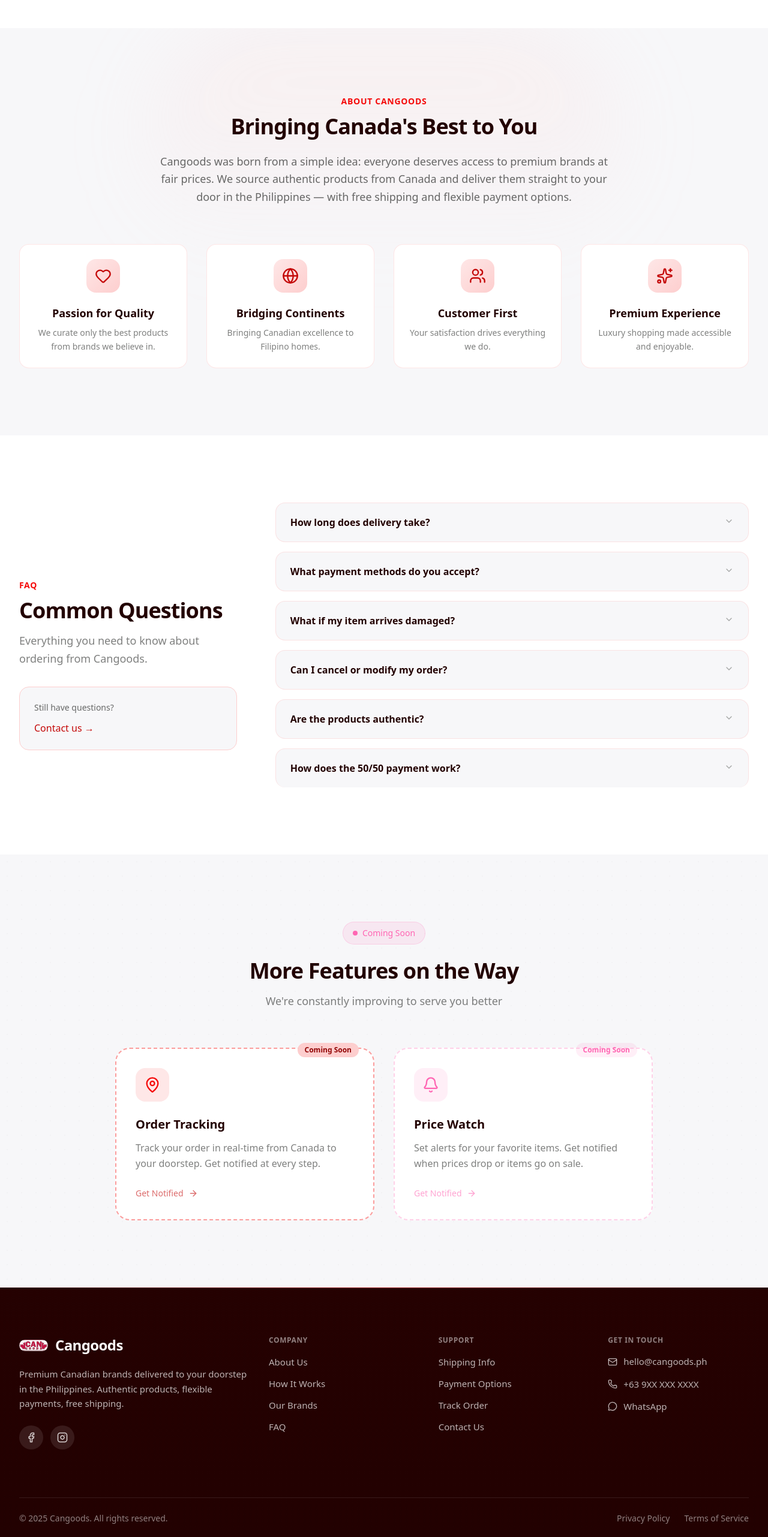
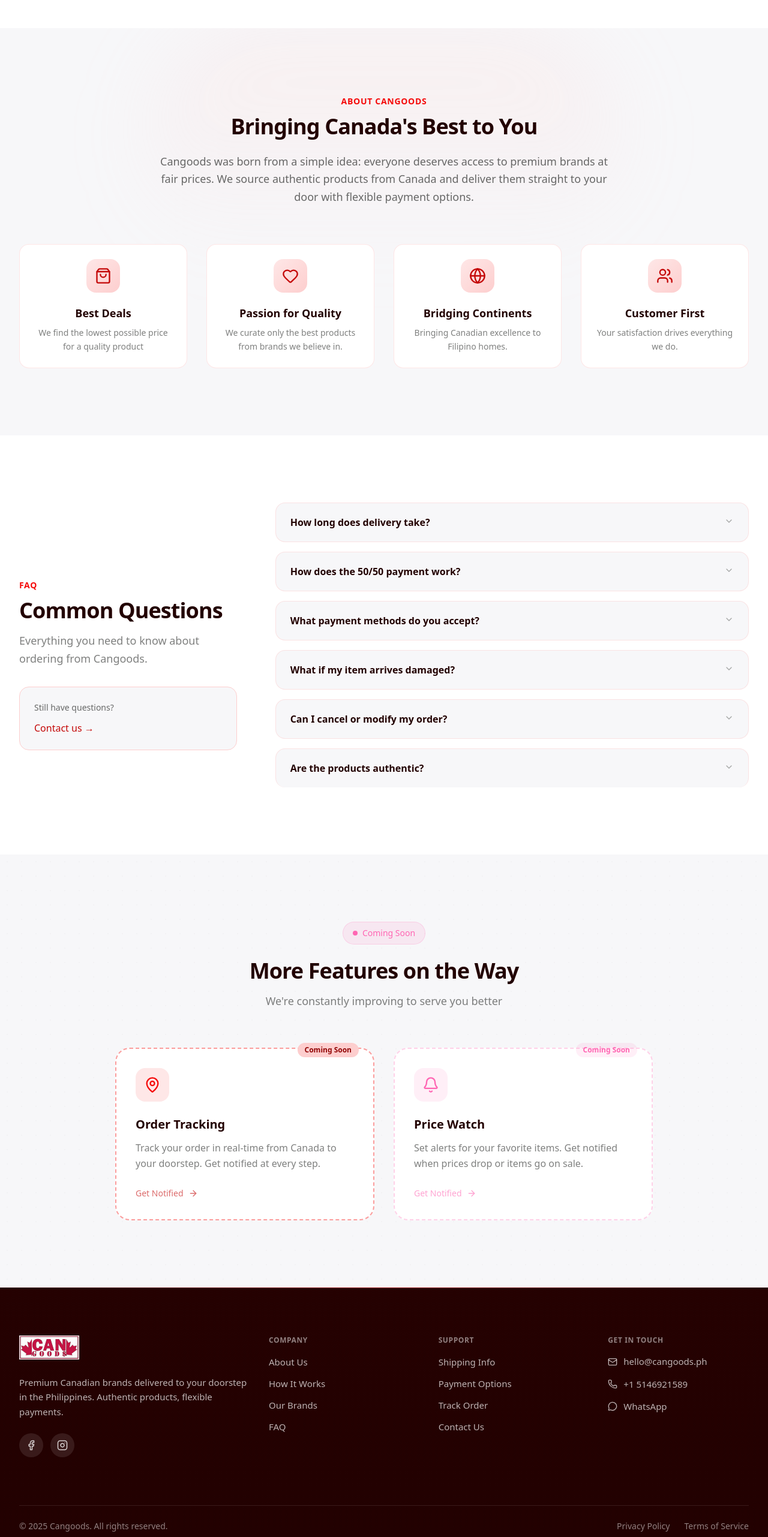
Before and after one commit to Royaldner/customer-profile-collector, a Next.js app: page / in a window 1280 px wide. Shown: the part 4935-7498 px from the top of the page at 60% size. Built offline with nearby package versions, Linux system fonts and the light colour scheme.

Commit message:
style(landing): update about section, footer details, and FAQ content
By: Baroroy

Co-Authored-By: Claude <noreply@anthropic.com>

```diff
--- a/src/components/marketing/about-section.tsx
+++ b/src/components/marketing/about-section.tsx
@@ -1,7 +1,13 @@
-import { Heart, Globe, Users, Sparkles } from 'lucide-react'
+import { Heart, Globe, Users, ShoppingBag } from 'lucide-react'
 import { cn } from '@/lib/utils'
 
 const values = [
+  {
+    icon: ShoppingBag,
+    title: 'Best Deals',
+    description:
+      'We find the lowest possible price for a quality product',
+  },
   {
     icon: Heart,
     title: 'Passion for Quality',
@@ -20,12 +26,7 @@ const values = [
     description:
       'Your satisfaction drives everything we do.',
   },
-  {
-    icon: Sparkles,
-    title: 'Premium Experience',
-    description:
-      'Luxury shopping made accessible and enjoyable.',
-  },
+
 ]
 
 export default function AboutSection() {
@@ -49,8 +50,7 @@ export default function AboutSection() {
           <p className="mt-6 text-lg text-[var(--graphite)]/70 leading-relaxed">
             Cangoods was born from a simple idea: everyone deserves access to premium
             brands at fair prices. We source authentic products from Canada and deliver
-            them straight to your door in the Philippines — with free shipping and
-            flexible payment options.
+            them straight to your door with flexible payment options.
           </p>
         </div>
 
--- a/src/components/marketing/footer.tsx
+++ b/src/components/marketing/footer.tsx
@@ -22,8 +22,8 @@ const footerLinks = {
 }
 
 const socialLinks = [
-  { icon: Facebook, href: 'https://facebook.com/cangoods', label: 'Facebook' },
-  { icon: Instagram, href: 'https://instagram.com/cangoods', label: 'Instagram' },
+  { icon: Facebook, href: 'https://www.facebook.com/goodiescanada', label: 'Facebook' },
+  { icon: Instagram, href: 'https://www.instagram.com/goodiescanada/', label: 'Instagram' },
 ]
 
 export default function Footer() {
@@ -48,19 +48,16 @@ export default function Footer() {
                   <Image
                     src="/logo.svg"
                     alt="Cangoods"
-                    width={48}
-                    height={48}
-                    className="rounded-xl transition-transform duration-300 group-hover:scale-105"
+                    width={100}
+                    height={36}
+                    className="transition-transform duration-300 group-hover:scale-105"
                   />
                 </div>
-                <span className="text-2xl font-semibold tracking-tight">
-                  Cangoods
-                </span>
               </Link>
 
               <p className="mt-5 text-[15px] leading-relaxed text-white/70 max-w-sm">
                 Premium Canadian brands delivered to your doorstep in the Philippines.
-                Authentic products, flexible payments, free shipping.
+                Authentic products, flexible payments.
               </p>
 
               {/* Social Links */}
@@ -138,16 +135,16 @@ export default function Footer() {
                     </li>
                     <li>
                       <a
-                        href="tel:+639XXXXXXXXX"
+                        href="tel:+1 5146921589"
                         className="inline-flex items-center gap-2.5 text-[15px] text-white/70 transition-colors duration-200 hover:text-[var(--hot-pink)]"
                       >
                         <Phone className="h-4 w-4 flex-shrink-0" />
-                        +63 9XX XXX XXXX
+                        +1 5146921589
                       </a>
                     </li>
                     <li>
                       <a
-                        href="https://wa.me/639XXXXXXXXX"
+                        href="https://wa.me/15146900134"
                         target="_blank"
                         rel="noopener noreferrer"
                         className="inline-flex items-center gap-2.5 text-[15px] text-white/70 transition-colors duration-200 hover:text-[var(--hot-pink)]"
--- a/src/data/faq.ts
+++ b/src/data/faq.ts
@@ -7,7 +7,12 @@ export const faqItems: FAQItem[] = [
   {
     question: 'How long does delivery take?',
     answer:
-      'Delivery typically takes 4-8 weeks from order confirmation. This includes sourcing, quality inspection, and international shipping from Canada to the Philippines. We\'ll keep you updated every step of the way.',
+      'Delivery typically takes 10-12 weeks from order confirmation. This includes sourcing, quality inspection, and international shipping from Canada to the Philippines. We\'ll keep you updated every step of the way.',
+  },
+  {
+    question: 'How does the 50/50 payment work?',
+    answer:
+      'Our 50/50 payment plan lets you pay 50% when you place your order, and the remaining 50% when your order is ready for delivery. This makes premium brands more accessible without the full upfront cost.',
   },
   {
     question: 'What payment methods do you accept?',
@@ -29,9 +34,4 @@ export const faqItems: FAQItem[] = [
     answer:
       'Yes, 100%. We source all products directly from authorized Canadian retailers. Every item is inspected for authenticity and quality before it ships to you.',
   },
-  {
-    question: 'How does the 50/50 payment work?',
-    answer:
-      'Our 50/50 payment plan lets you pay 50% when you place your order, and the remaining 50% when your order is ready for delivery. This makes premium brands more accessible without the full upfront cost.',
-  },
 ]
```
